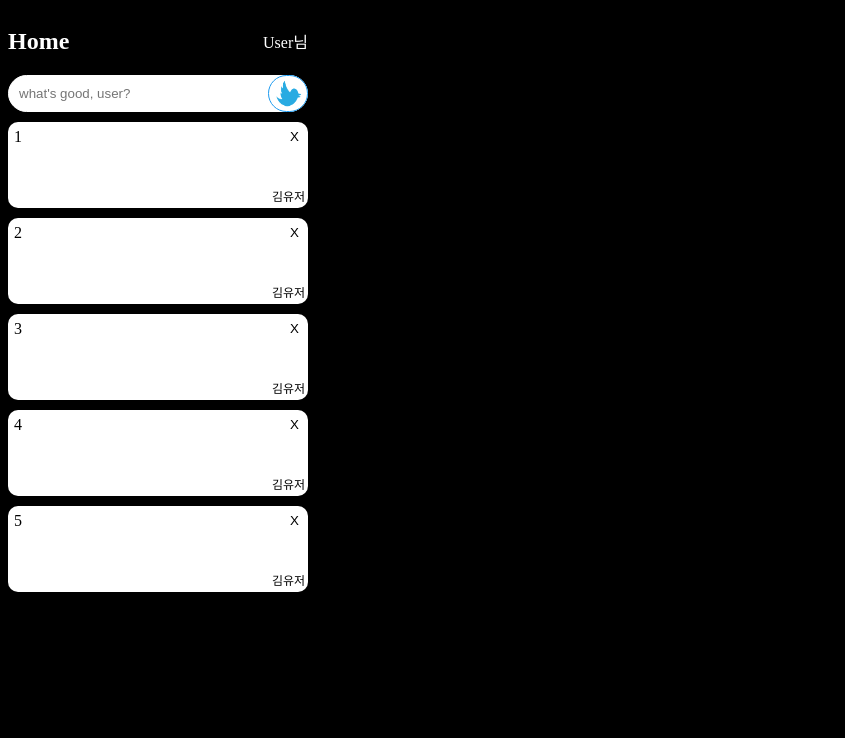
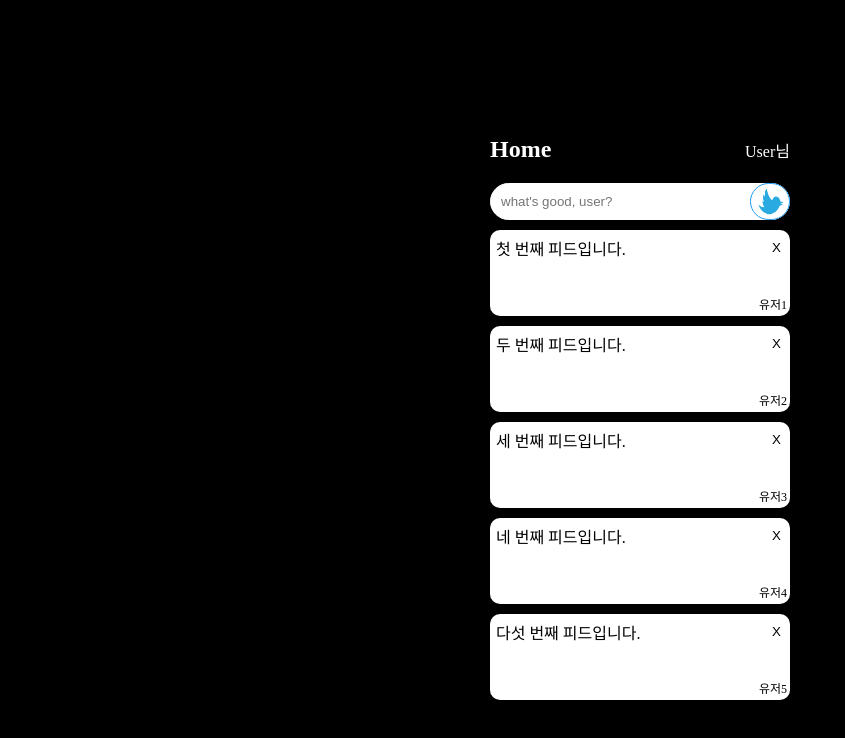
Before and after one commit to Stravinsken/clone-x, a Vue app: page /main in a window 1280 px wide. Shown: the top 738 px of the page, without its empty margins (0-845 px from the left). Built offline with nearby package versions, Linux system fonts and the light colour scheme.

Commit message:
close #5 Chore: 메인페이지를 통해 피드 리스트 컴포넌트로 데이터 넘기기 완료

```diff
--- a/src/App.vue
+++ b/src/App.vue
@@ -32,7 +32,7 @@ body{
 
 .logo{
   max-width: 60px;
-  max-height: auto;
+  height: auto;
 }
 
 .button {
@@ -52,6 +52,7 @@ body{
     color: red;
     font-size: small;
     width: 100%;
+    margin-bottom: 5px;
 }
 
 </style>
--- a/src/components/FeedList.vue
+++ b/src/components/FeedList.vue
@@ -1,23 +1,27 @@
 <template>
-    <div class="feed-list-container">
-        <div class="feed-container" v-for="i in 10" :key="i">
-            <div class="feed-header">
-                <div class="feed-content">{{ i }}</div>
-                <button class="feed-delete-button">X</button>
-            </div>
-            <div class="feed-name">김유저</div>
+    <div class="feed-container">
+        <div class="feed-header">
+            <div class="feed-content">{{ feed.content }}</div>
+            <button class="feed-delete-button" >X</button>
+        </div>
+        <div class="feed-name">{{ feed.user.name }}</div>
 
-        </div>
     </div>
 </template>
 
 <script>
 export default {
     name: 'FeedList',
+    props: {
+        feed: {
+            type: Object,
+            required: true
+        }
+    }
 }
 </script>
 
-<style>
+<style scoped>
 .feed-list-container{
     height: 60vh;
     overflow-y: auto;
--- /dev/null
+++ b/src/components/ItemComponent.vue
@@ -0,0 +1,20 @@
+<template>
+    <li>
+        <span>{{item.id}} - {{item.name}}</span>
+    </li>
+</template>
+
+<script>
+export default {
+    name: 'ItemComponent',
+    props: ["item"],
+    updated() {
+        console.log("updated : " + this.item.id, this.item.name);
+    }
+
+}
+</script>
+
+<style>
+
+</style>
--- a/src/components/TweetBar.vue
+++ b/src/components/TweetBar.vue
@@ -12,7 +12,7 @@ export default {
 }
 </script>
 
-<style scope>
+<style scoped>
 .container {
     display: flex;
     flex-direction: row;
@@ -24,7 +24,7 @@ export default {
 
 .input-form {
     box-sizing: border-box; /* 패딩과 테두리를 포함한 너비 */
-    width: 200%;
+    width: 100%;
     height: 100%;
     border: 1px solid white;
     border-radius: 20px;
--- a/src/main.js
+++ b/src/main.js
@@ -1,7 +1,10 @@
 import { createApp } from 'vue'
+import { createPinia } from 'pinia'
 import App from './App.vue'
 import router from './router'
 
+const pinia = createPinia()
 const app = createApp(App)
+app.use(pinia)
 app.use(router)
 app.mount('#app')
--- a/src/router/index.js
+++ b/src/router/index.js
@@ -2,6 +2,7 @@ import DemoPage from '../views/DemoPage.vue'
 import LoginPage from '../views/LoginPage.vue'
 import SignUpPage from '../views/SignUpPage.vue'
 import MainPage from '../views/MainPage.vue'
+import LifeCycle from '../views/LifeCycle.vue'
 import { createRouter, createWebHistory } from "vue-router"
 
 const router = createRouter({
@@ -26,6 +27,10 @@ const router = createRouter({
         {
             path: '/main',
             component: MainPage
+        },
+        {
+            path: '/life',
+            component: LifeCycle
         }
     ]
 })
--- /dev/null
+++ b/src/store/fruit.js
@@ -0,0 +1,26 @@
+import { defineStore } from "pinia";
+
+export const useFruitStore = defineStore("fruit", {
+    state: () => ({
+        fruitList: [
+            {id: 1, name: 'Apple'},
+            {id: 2, name: 'Banana'},
+            {id: 3, name: 'Orange'},
+            {id: 4, name: 'Date'},
+            {id: 5, name: 'Elderberry'},
+        ]
+    }),
+    getters: {
+        getFruitListLength: (state) => state.fruitList.length,
+        getFruitByNameWithA: (state) => state.fruitList.filter(fruit => fruit.name.includes('a')),
+    },
+    actions: {
+        removeFirstItem() {
+            this.fruitList.shift();
+        },
+        removeLastItem() {
+            this.fruitList.pop();
+        },
+
+    }
+});
--- a/src/views/DemoPage.vue
+++ b/src/views/DemoPage.vue
@@ -1,28 +1,28 @@
 <template>
     <div>
+        <button @click="fruitStore.removeFirstItem">Remove First Item</button>
+        <button @click="fruitStore.removeLastItem">Remove Last Item</button>
         <ul>
-            <li v-for="(item, index) in items" :key="index">
-                <span>{{item.id}} - {{item.name}}</span>
-            </li>
+            <!-- <ItemComponent v-for="(item, index) in items" :key="index" :item="item" /> -->
+            <!-- 위에 주석 처리된 코드는 v-for에서 index를 사용하고 있는데, 이거대로 하면 첫번째 아이템을 삭제시 다시 랜더링하는 문제가 발생한다. -->
+            <ItemComponent v-for="item in fruitStore.fruitList" :key="item.id" :item="item" />
         </ul>
+        <div>getFruitListLength:: {{ fruitStore.getFruitListLength }}</div>
+        <div>getFruitByNameWithA:: {{ fruitStore.getFruitByNameWithA }}</div>
     </div>
 </template>
 
 <script>
+import ItemComponent from '../components/ItemComponent.vue'
+import { useFruitStore } from '../store/fruit'
 export default {
     name: 'DemoPage',
+    components: { ItemComponent },
     data(){
         return {
-            items: [
-                {id: 1, name: 'Apple'},
-                {id: 2, name: 'Banana'},
-                {id: 3, name: 'Orange'},
-                {id: 4, name: 'Date'},
-                {id: 5, name: 'Elderberry'},
-            ]
+            fruitStore: useFruitStore(),
         }
     },
-
 }
 </script>
 
--- /dev/null
+++ b/src/views/LifeCycle.vue
@@ -0,0 +1,36 @@
+<template>
+    <div>LifeCycle {{ message }}</div>
+</template>
+
+<script>
+export default {
+    name: 'LifeCycle',
+    data() {
+        return{
+            message: "Hello Vue.js"
+        }
+    },
+    created() {
+        console.log('created');
+    },
+    mounted() {
+        console.log('mounted');
+    },
+    beforeUpdate() {
+        console.log('beforeUpdate');
+    },
+    updated() {
+        console.log('updated');
+    },
+    beforeUnmount() {
+        console.log('beforeUnmount');
+    },
+    unmounted() {
+        console.log('unmounted');
+    },
+}
+</script>
+
+<style>
+
+</style>
--- a/src/views/MainPage.vue
+++ b/src/views/MainPage.vue
@@ -5,9 +5,10 @@
             <div>User님</div>
         </div>
         <TweetBar />
-        <FeedList />
+        <div class="feed-list-container">
+            <FeedList v-for="feed in feeds" :key="feed.id" :feed="feed" />
+        </div>
     </div>
-
 </template>
 
 <script>
@@ -16,10 +17,72 @@ import FeedList from '../components/FeedList.vue'
 export default {
     name: "MainPage",
     components: { TweetBar, FeedList },
+    data() {
+        return {
+            feeds: [
+                {
+                    id: 1,
+                    content: '첫 번째 피드입니다.',
+                    user: { name: '유저1' }
+                },
+                {
+                    id: 2,
+                    content: '두 번째 피드입니다.',
+                    user: { name: '유저2' }
+                },
+                {
+                    id: 3,
+                    content: '세 번째 피드입니다.',
+                    user: { name: '유저3' }
+                },
+                {
+                    id: 4,
+                    content: '네 번째 피드입니다.',
+                    user: { name: '유저4' }
+                },
+                {
+                    id: 5,
+                    content: '다섯 번째 피드입니다.',
+                    user: { name: '유저5' }
+                },
+                {
+                    id: 6,
+                    content: '여섯 번째 피드입니다.',
+                    user: { name: '유저6' }
+                },
+                {
+                    id: 7,
+                    content: '일곱 번째 피드입니다.',
+                    user: { name: '유저7' }
+                },
+                {
+                    id: 8,
+                    content: '여덟 번째 피드입니다.',
+                    user: { name: '유저8' }
+                },
+                {
+                    id: 9,
+                    content: '아홉 번째 피드입니다.',
+                    user: { name: '유저9' }
+                },
+                {
+                    id: 10,
+                    content: '열 번째 피드입니다.',
+                    user: { name: '유저10' }
+                }
+            ]
+        }
+    }
 }
 </script>
 
-<style scope>
+<style scoped>
+.feed-list-container{
+    height: 60vh;
+    overflow-y: auto;
+
+    scrollbar-width: none;
+}
 .title-container {
     width : 300px;
     display: flex;
```
Also changed, not shown: package.json (+5 -4 lines), 1 other file (tests, documents, lock files or other folders).
